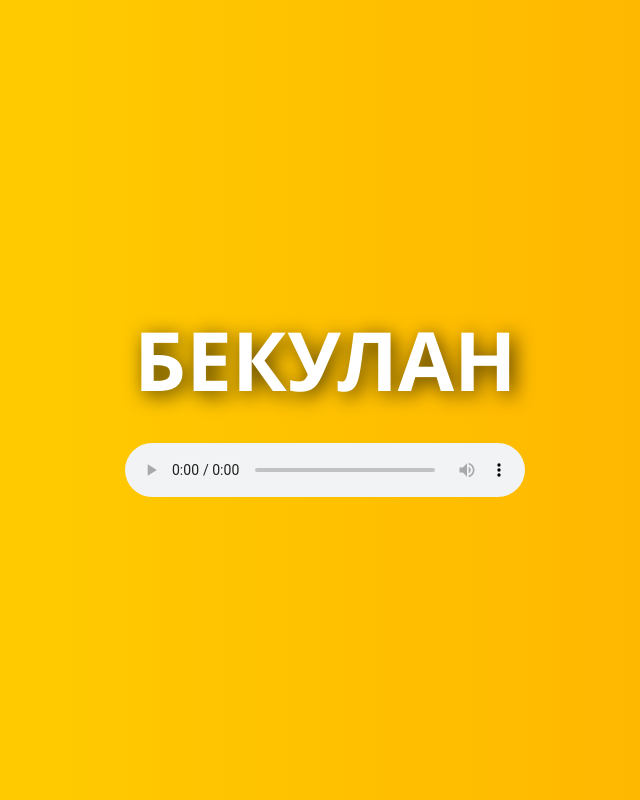
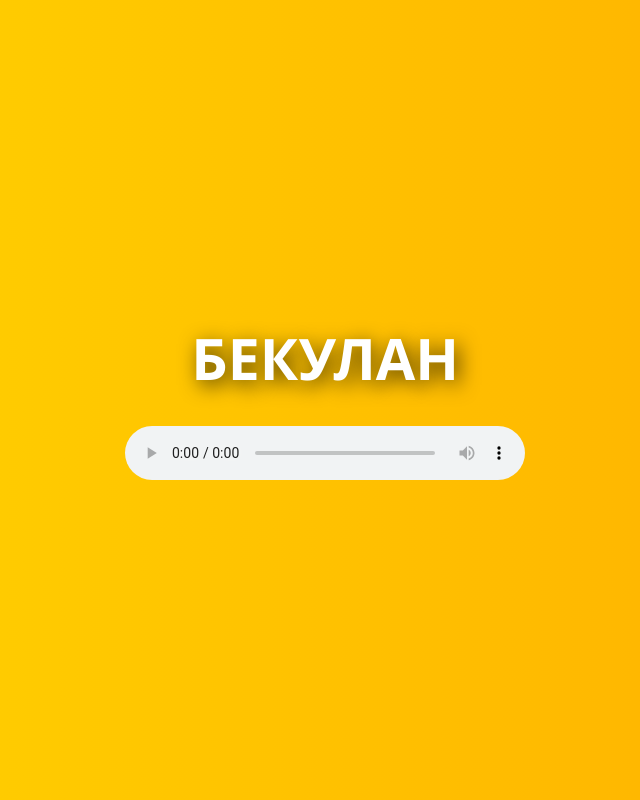
Before and after one commit to b4t9/Site-test, a plain HTML site: page index.html in a window 1280 px wide. Shown: the whole page, without its empty margins (315-955 px from the left). Drawn offline with Linux system fonts and the light colour scheme.

Commit message:
Update index.html

```diff
--- a/index.html
+++ b/index.html
@@ -29,7 +29,7 @@
     }
 
     h1 {
-      font-size: clamp(2.5rem, 8vw, 5rem);
+      font-size: clamp(1.5rem, 6vw, 3.5rem);
       color: white;
       text-shadow: 4px 4px 20px rgba(0, 0, 0, 0.7);
       animation: pulse 3s infinite;
```
